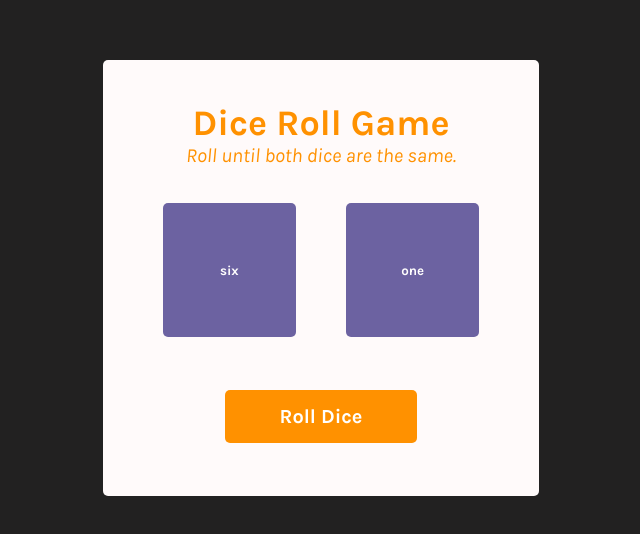
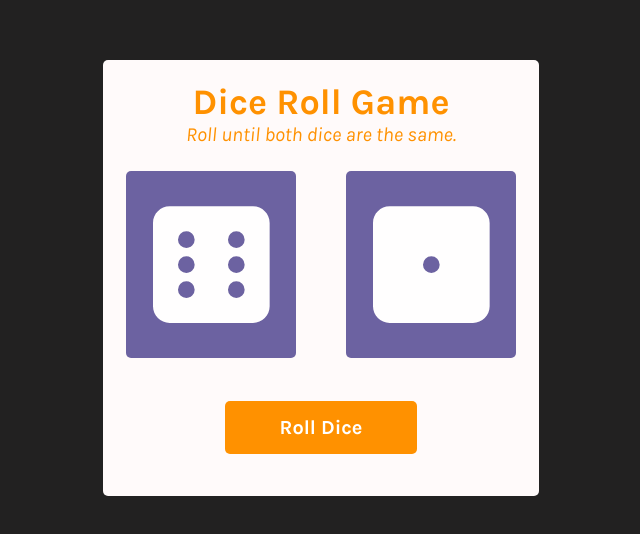
Before and after one commit to 1819367/dice-roll, a React (Vite) app: page / in a window 1280 px wide. Shown: the part 122-656 px from the top of the page, without its empty margins (319-959 px from the left). Built offline with nearby package versions, Linux system fonts and the light colour scheme.

Commit message:
Added fa dice icons

```diff
--- a/src/App.jsx
+++ b/src/App.jsx
@@ -3,6 +3,11 @@ import './App.css'
 import Die from './components/Die'
 import RollDice from './components/RollDice'
 import { nanoid } from 'nanoid'
+import { library } from '@fortawesome/fontawesome-svg-core';
+import { faDiceOne, faDiceTwo, faDiceThree, faDiceFour, faDiceFive, faDiceSix } from '@fortawesome/free-solid-svg-icons';
+
+library.add(faDiceOne, faDiceTwo, faDiceThree, faDiceFour, faDiceFive, faDiceSix);
+
 
 export default function App() {
 
@@ -14,17 +19,14 @@ export default function App() {
 
   //generate two dice with a random side name
   function generateAllNewDice() {
-    const sides = ['one', 'two', 'three', 'four', 'five', 'six']
     return new Array(2) //creates a new array of length 2
       .fill(0) //fill it with zeros
-      // .map(() => sides[Math.floor(Math.random() * sides.length)]) //map over the array
       .map(() => ({
-        value: sides[Math.floor(Math.random() * sides.length)],
+        value: Math.ceil(Math.random() * 6), //update, value is 1-6
         id: nanoid()
       }))
 
   }
-  // console.log(generateAllNewDice()) //console log to call new dice array
 
   //generate new dice with button click
   function handleClick() {
--- a/src/components/Die.jsx
+++ b/src/components/Die.jsx
@@ -1,8 +1,22 @@
+import { FontAwesomeIcon } from '@fortawesome/react-fontawesome';
+
 export default function Die(props) {
+    //array of icon names
+    const diceIconNames = [
+        null, //index - unused, dice values are 1-6
+        'dice-one',
+        'dice-two',
+        'dice-three',
+        'dice-four',
+        'dice-five',
+        'dice-six'
+    ];
+    const iconName = diceIconNames[props.value]; //map dice values (1-6) to icon names
+
     return (
          <button
             className={`btn-die ${props.gameWon ? "btn-die_accent" : "btn-die"}`}>
-                {props.value}
+                 <FontAwesomeIcon icon={['fas', iconName]} size="10x"/>
         </button>
     )
 }
```
Also changed, not shown: 2 other files (tests, documents, lock files or other folders).
